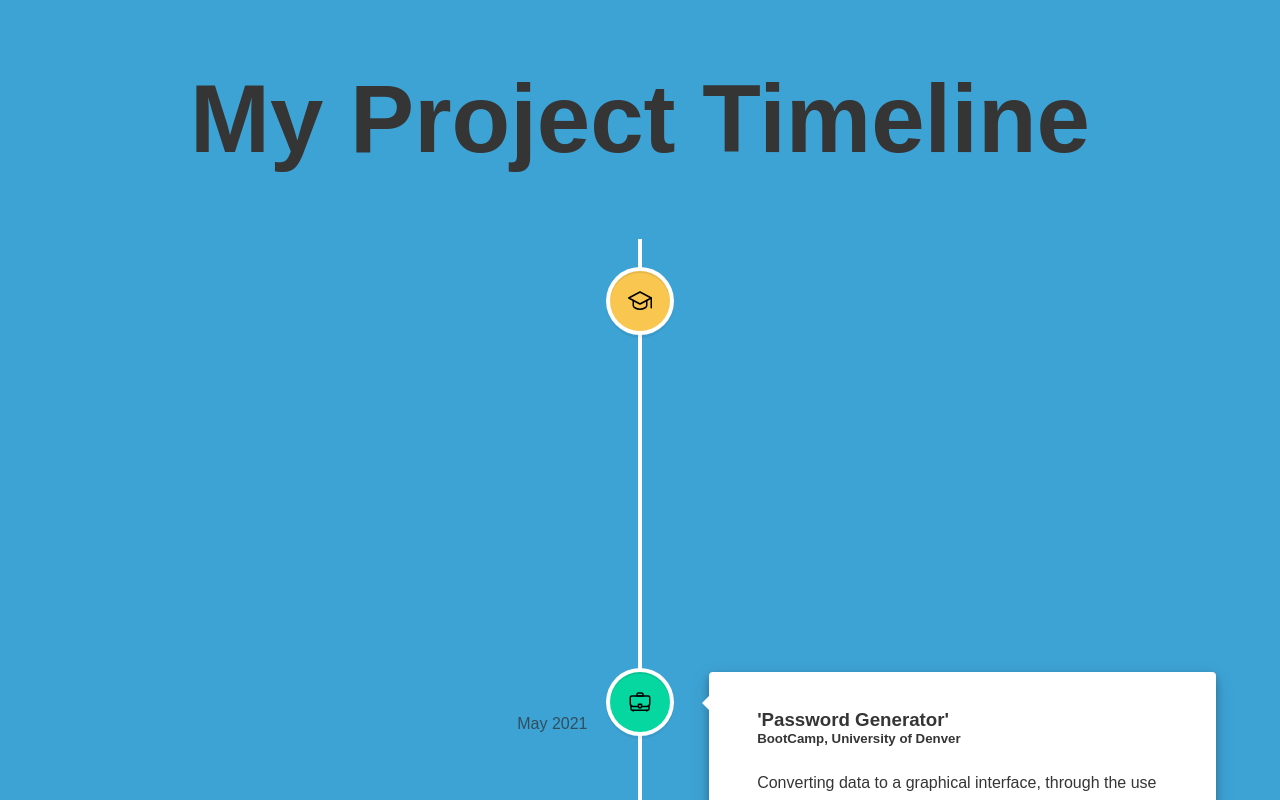
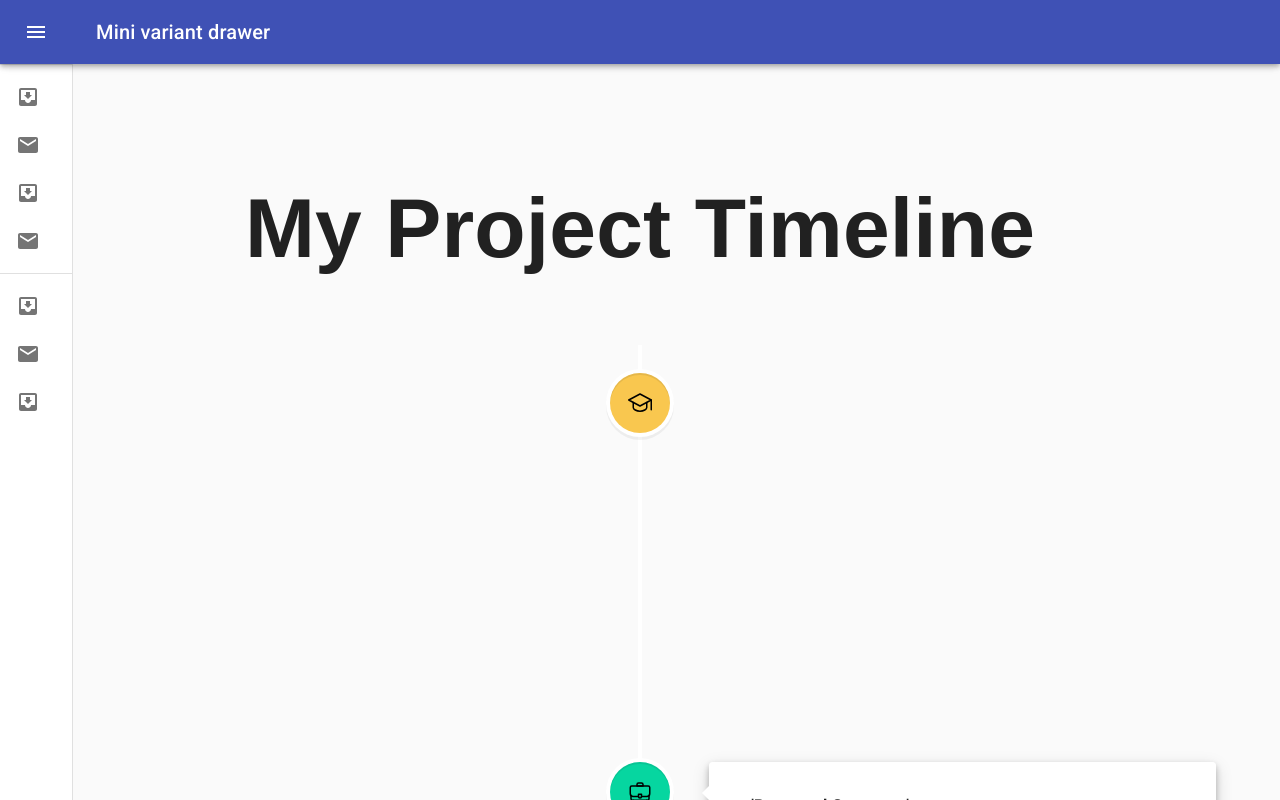
Before and after one commit to abanae/First_REACTAPP_Portfolio, a React (Create React App) app: page / in a window 1280 px wide. Shown: the top 800 px of the page. Built offline with nearby package versions, Linux system fonts and the light colour scheme.

Commit message:
created side navbar components

```diff
--- a/src/App.js
+++ b/src/App.js
@@ -1,8 +1,10 @@
 import "./App.css";
 import { ReactComponent as WorkIcon } from "./work.svg";
-import { ReactComponent as SchoolIcon } from "./school.svg";
+import { ReactComponent as SchoolIcon } from "./school.svg"
+import Navbar from './components/Navbar'
 
 import timelineElements from "./timelineElements";
+// import Layout from "./components/Layout"
 
 import {
   VerticalTimeline,
@@ -17,6 +19,10 @@
 
   return (
     <div>
+      <Navbar>
+
+    </Navbar>
+
       <h1 className="title">My Project Timeline</h1>
       <VerticalTimeline>
         {timelineElements.map((element) => {
@@ -51,6 +57,8 @@
                   {element.buttonText}
                 </a>
               )}
+              {/* <button onClick={button}>
+              </button> */}
             </VerticalTimelineElement>
           );
         })}
--- /dev/null
+++ b/src/components/Navbar.jsx
@@ -0,0 +1,166 @@
+import React from 'react';
+import clsx from 'clsx';
+import { makeStyles, useTheme } from '@material-ui/core/styles';
+import Drawer from '@material-ui/core/Drawer';
+import AppBar from '@material-ui/core/AppBar';
+import Toolbar from '@material-ui/core/Toolbar';
+import List from '@material-ui/core/List';
+import CssBaseline from '@material-ui/core/CssBaseline';
+import Typography from '@material-ui/core/Typography';
+import Divider from '@material-ui/core/Divider';
+import IconButton from '@material-ui/core/IconButton';
+import MenuIcon from '@material-ui/icons/Menu';
+import ChevronLeftIcon from '@material-ui/icons/ChevronLeft';
+import ChevronRightIcon from '@material-ui/icons/ChevronRight';
+import ListItem from '@material-ui/core/ListItem';
+import ListItemIcon from '@material-ui/core/ListItemIcon';
+import ListItemText from '@material-ui/core/ListItemText';
+import InboxIcon from '@material-ui/icons/MoveToInbox';
+import MailIcon from '@material-ui/icons/Mail';
+
+const drawerWidth = 240;
+
+const useStyles = makeStyles((theme) => ({
+  root: {
+    display: 'flex',
+  },
+  appBar: {
+    zIndex: theme.zIndex.drawer + 1,
+    transition: theme.transitions.create(['width', 'margin'], {
+      easing: theme.transitions.easing.sharp,
+      duration: theme.transitions.duration.leavingScreen,
+    }),
+  },
+  appBarShift: {
+    marginLeft: drawerWidth,
+    width: `calc(100% - ${drawerWidth}px)`,
+    transition: theme.transitions.create(['width', 'margin'], {
+      easing: theme.transitions.easing.sharp,
+      duration: theme.transitions.duration.enteringScreen,
+    }),
+  },
+  menuButton: {
+    marginRight: 36,
+  },
+  hide: {
+    display: 'none',
+  },
+  drawer: {
+    width: drawerWidth,
+    flexShrink: 0,
+    whiteSpace: 'nowrap',
+  },
+  drawerOpen: {
+    width: drawerWidth,
+    transition: theme.transitions.create('width', {
+      easing: theme.transitions.easing.sharp,
+      duration: theme.transitions.duration.enteringScreen,
+    }),
+  },
+  drawerClose: {
+    transition: theme.transitions.create('width', {
+      easing: theme.transitions.easing.sharp,
+      duration: theme.transitions.duration.leavingScreen,
+    }),
+    overflowX: 'hidden',
+    width: theme.spacing(7) + 1,
+    [theme.breakpoints.up('sm')]: {
+      width: theme.spacing(9) + 1,
+    },
+  },
+  toolbar: {
+    display: 'flex',
+    alignItems: 'center',
+    justifyContent: 'flex-end',
+    padding: theme.spacing(0, 1),
+    // necessary for content to be below app bar
+    ...theme.mixins.toolbar,
+  },
+  content: {
+    flexGrow: 1,
+    padding: theme.spacing(3),
+  },
+}));
+
+export default function MiniDrawer() {
+  const classes = useStyles();
+  const theme = useTheme();
+  const [open, setOpen] = React.useState(false);
+
+  const handleDrawerOpen = () => {
+    setOpen(true);
+  };
+
+  const handleDrawerClose = () => {
+    setOpen(false);
+  };
+
+  return (
+    <div className={classes.root}>
+      <CssBaseline />
+      <AppBar
+        position="fixed"
+        className={clsx(classes.appBar, {
+          [classes.appBarShift]: open,
+        })}
+      >
+        <Toolbar>
+          <IconButton
+            color="inherit"
+            aria-label="open drawer"
+            onClick={handleDrawerOpen}
+            edge="start"
+            className={clsx(classes.menuButton, {
+              [classes.hide]: open,
+            })}
+          >
+            <MenuIcon />
+          </IconButton>
+          <Typography variant="h6" noWrap>
+            Mini variant drawer
+          </Typography>
+        </Toolbar>
+      </AppBar>
+      <Drawer
+        variant="permanent"
+        className={clsx(classes.drawer, {
+          [classes.drawerOpen]: open,
+          [classes.drawerClose]: !open,
+        })}
+        classes={{
+          paper: clsx({
+            [classes.drawerOpen]: open,
+            [classes.drawerClose]: !open,
+          }),
+        }}
+      >
+        <div className={classes.toolbar}>
+          <IconButton onClick={handleDrawerClose}>
+            {theme.direction === 'rtl' ? <ChevronRightIcon /> : <ChevronLeftIcon />}
+          </IconButton>
+        </div>
+        <Divider />
+        <List>
+          {['Inbox', 'Starred', 'Send email', 'Drafts'].map((text, index) => (
+            <ListItem button key={text}>
+              <ListItemIcon>{index % 2 === 0 ? <InboxIcon /> : <MailIcon />}</ListItemIcon>
+              <ListItemText primary={text} />
+            </ListItem>
+          ))}
+        </List>
+        <Divider />
+        <List>
+          {['All mail', 'Trash', 'Spam'].map((text, index) => (
+            <ListItem button key={text}>
+              <ListItemIcon>{index % 2 === 0 ? <InboxIcon /> : <MailIcon />}</ListItemIcon>
+              <ListItemText primary={text} />
+            </ListItem>
+          ))}
+        </List>
+      </Drawer>
+      <main className={classes.content}>
+        <div className={classes.toolbar} />
+      </main>
+    </div>
+  );
+}
```
Also changed, not shown: src/component/layout.js (deleted), 1 other file (tests, documents, lock files or other folders).
